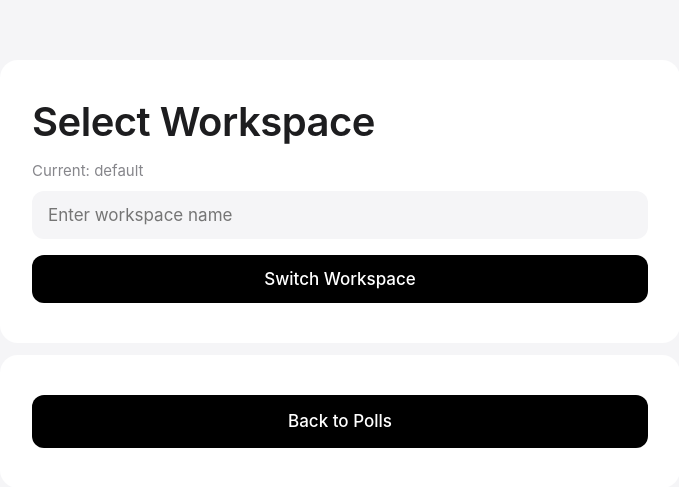
After one commit to kchan139/helm-flask, a Flask app: page /workspace in a window 1280 px wide. The commit adds this page. Shown: the top 487 px of the page, without its empty margins (300-979 px from the left). Run offline with Flask 3, Linux system fonts and the light colour scheme; data that the repository does not hold is empty; some libraries are stand-ins or nearby versions.

Commit message:
feat(backend): add workspace scoping, session-based selector, and DB connection pooling
- implement psycopg2 SimpleConnectionPool w/ init + cleanup hooks
- add workspace_id to polls, enforce scoping on all queries
- add workspace selector page + switch route
- update templates to show active workspace
- add index + migration changes to init.sql
- tighten poll access checks
- switch button styling to dark theme

```diff
--- a/backend/app.py
+++ b/backend/app.py
@@ -1,11 +1,15 @@
-from flask import Flask, jsonify, request, Response, render_template, redirect
+from flask import Flask, jsonify, request, Response, render_template, redirect, session
 from prometheus_client import Counter, Histogram, generate_latest
 import psycopg2
 import psycopg2.extras
+from psycopg2 import pool
 import time
 import os
+import atexit
+import secrets
 
 app = Flask(__name__)
+app.secret_key = os.getenv("SECRET_KEY", secrets.token_hex(32))
 
 REQUEST_COUNT = Counter(
     "flask_request_count", "App Request Count", ["method", "endpoint", "status"]
@@ -14,10 +18,42 @@ REQUEST_DURATION = Histogram(
     "flask_request_duration_seconds", "Request Duration", ["method", "endpoint"]
 )
 
+connection_pool = None
+
+def init_pool():
+    global connection_pool
+    connection_pool = psycopg2.pool.SimpleConnectionPool(
+        minconn=1,
+        maxconn=10,
+        host=os.getenv("DB_HOST"),
+        database=os.getenv("DB_NAME"),
+        user=os.getenv("DB_USER"),
+        password=os.getenv("DB_PASSWORD"),
+    )
+
+def get_db_connection():
+    if connection_pool is None:
+        init_pool()
+    return connection_pool.getconn()
+
+def return_db_connection(conn):
+    if connection_pool:
+        connection_pool.putconn(conn)
+
+def close_pool():
+    if connection_pool:
+        connection_pool.closeall()
+
+init_pool()
+atexit.register(close_pool)
+
 
 @app.before_request
 def before_request():
     request.start_time = time.time()
+    # Set default workspace if not set
+    if 'workspace_id' not in session:
+        session['workspace_id'] = 'default'
 
 
 @app.after_request
@@ -28,45 +64,69 @@ def after_request(response):
     return response
 
 
-def get_db_connection():
-    return psycopg2.connect(
-        host=os.getenv("DB_HOST"),
-        database=os.getenv("DB_NAME"),
-        user=os.getenv("DB_USER"),
-        password=os.getenv("DB_PASSWORD"),
-    )
-
-
 def get_client_ip():
     return request.headers.get("X-Forwarded-For", request.remote_addr).split(",")[0]
 
 
+def get_workspace_id():
+    return session.get('workspace_id', 'default')
+
+
+@app.route("/workspace")
+def workspace_selector():
+    conn = get_db_connection()
+    try:
+        cur = conn.cursor(cursor_factory=psycopg2.extras.RealDictCursor)
+        cur.execute("SELECT DISTINCT workspace_id FROM polls ORDER BY workspace_id")
+        workspaces = [row['workspace_id'] for row in cur.fetchall()]
+        cur.close()
+
+        current = get_workspace_id()
+        return render_template("workspace.html", workspaces=workspaces, current=current)
+    finally:
+        return_db_connection(conn)
+
+
+@app.route("/workspace/set", methods=["POST"])
+def set_workspace():
+    workspace_id = request.form.get("workspace_id", "").strip()
+    if workspace_id:
+        session['workspace_id'] = workspace_id
+    return redirect("/")
+
+
 @app.route("/")
 def index():
+    workspace_id = get_workspace_id()
     conn = get_db_connection()
-    cur = conn.cursor(cursor_factory=psycopg2.extras.RealDictCursor)
+    try:
+        cur = conn.cursor(cursor_factory=psycopg2.extras.RealDictCursor)
 
-    cur.execute(
-        """
-        SELECT p.id, p.title, p.created_at, p.expires_at,
-               COUNT(DISTINCT v.id) as total_votes
-        FROM polls p
-        LEFT JOIN votes v ON p.id = v.poll_id
-        WHERE p.expires_at IS NULL OR p.expires_at > NOW()
-        GROUP BY p.id
-        ORDER BY p.created_at DESC
-    """
-    )
-    polls = cur.fetchall()
+        cur.execute(
+            """
+            SELECT p.id, p.title, p.created_at, p.expires_at,
+                   COUNT(DISTINCT v.id) as total_votes
+            FROM polls p
+            LEFT JOIN votes v ON p.id = v.poll_id
+            WHERE p.workspace_id = %s
+              AND (p.expires_at IS NULL OR p.expires_at > NOW())
+            GROUP BY p.id
+            ORDER BY p.created_at DESC
+        """,
+            (workspace_id,)
+        )
+        polls = cur.fetchall()
+        cur.close()
 
-    cur.close()
-    conn.close()
-
-    return render_template("index.html", polls=polls)
+        return render_template("index.html", polls=polls, workspace=workspace_id)
+    finally:
+        return_db_connection(conn)
 
 
 @app.route("/create", methods=["GET", "POST"])
 def create_poll():
+    workspace_id = get_workspace_id()
+
     if request.method == "POST":
         title = request.form.get("title")
         options = [v for k, v in request.form.items() if k.startswith("option_") and v]
@@ -74,94 +134,105 @@ def create_poll():
 
         if not title or len(options) < 2:
             return render_template(
-                "create.html", error="Title and at least 2 options required"
+                "create.html", error="Title and at least 2 options required", workspace=workspace_id
             )
 
         conn = get_db_connection()
-        cur = conn.cursor()
+        try:
+            cur = conn.cursor()
 
-        expires_at = None
-        if expires_hours:
-            cur.execute("SELECT NOW() + INTERVAL '%s hours'", (expires_hours,))
-            expires_at = cur.fetchone()[0]
+            expires_at = None
+            if expires_hours:
+                cur.execute("SELECT NOW() + INTERVAL '%s hours'", (expires_hours,))
+                expires_at = cur.fetchone()[0]
 
-        cur.execute(
-            "INSERT INTO polls (title, expires_at) VALUES (%s, %s) RETURNING id",
-            (title, expires_at),
-        )
-        poll_id = cur.fetchone()[0]
+            cur.execute(
+                "INSERT INTO polls (title, workspace_id, expires_at) VALUES (%s, %s, %s) RETURNING id",
+                (title, workspace_id, expires_at),
+            )
+            poll_id = cur.fetchone()[0]
 
-        for option in options:
-            cur.execute(
-                "INSERT INTO options (poll_id, text) VALUES (%s, %s)", (poll_id, option)
-            )
+            for option in options:
+                cur.execute(
+                    "INSERT INTO options (poll_id, text) VALUES (%s, %s)", (poll_id, option)
+                )
 
-        conn.commit()
-        cur.close()
-        conn.close()
+            conn.commit()
+            cur.close()
 
-        return redirect(f"/poll/{poll_id}")
+            return redirect(f"/poll/{poll_id}")
+        except Exception as e:
+            conn.rollback()
+            raise
+        finally:
+            return_db_connection(conn)
 
-    return render_template("create.html")
+    return render_template("create.html", workspace=workspace_id)
 
 
 @app.route("/poll/<int:poll_id>", methods=["GET", "POST"])
 def view_poll(poll_id):
+    workspace_id = get_workspace_id()
     conn = get_db_connection()
-    cur = conn.cursor(cursor_factory=psycopg2.extras.RealDictCursor)
+    try:
+        cur = conn.cursor(cursor_factory=psycopg2.extras.RealDictCursor)
 
-    if request.method == "POST":
-        option_id = request.form.get("option_id")
+        if request.method == "POST":
+            option_id = request.form.get("option_id")
+            voter_ip = get_client_ip()
+
+            try:
+                cur.execute(
+                    "INSERT INTO votes (poll_id, voter_ip) VALUES (%s, %s)",
+                    (poll_id, voter_ip),
+                )
+                cur.execute(
+                    "UPDATE options SET votes = votes + 1 WHERE id = %s AND poll_id = %s",
+                    (option_id, poll_id),
+                )
+                conn.commit()
+            except psycopg2.IntegrityError:
+                conn.rollback()
+
+        cur.execute(
+            """SELECT * FROM polls
+               WHERE id = %s
+                 AND workspace_id = %s
+                 AND (expires_at IS NULL OR expires_at > NOW())""",
+            (poll_id, workspace_id),
+        )
+        poll = cur.fetchone()
+
+        if not poll:
+            cur.close()
+            return "Poll not found or access denied", 404
+
+        cur.execute(
+            "SELECT id, text, votes FROM options WHERE poll_id = %s ORDER BY id", (poll_id,)
+        )
+        options = cur.fetchall()
+
+        cur.execute("SELECT COUNT(*) as total FROM votes WHERE poll_id = %s", (poll_id,))
+        total_votes = cur.fetchone()["total"]
+
         voter_ip = get_client_ip()
+        cur.execute(
+            "SELECT 1 FROM votes WHERE poll_id = %s AND voter_ip = %s", (poll_id, voter_ip)
+        )
+        has_voted = cur.fetchone() is not None
 
-        try:
-            cur.execute(
-                "INSERT INTO votes (poll_id, voter_ip) VALUES (%s, %s)",
-                (poll_id, voter_ip),
-            )
-            cur.execute(
-                "UPDATE options SET votes = votes + 1 WHERE id = %s AND poll_id = %s",
-                (option_id, poll_id),
-            )
-            conn.commit()
-        except psycopg2.IntegrityError:
-            conn.rollback()
+        cur.close()
 
-    cur.execute(
-        "SELECT * FROM polls WHERE id = %s AND (expires_at IS NULL OR expires_at > NOW())",
-        (poll_id,),
-    )
-    poll = cur.fetchone()
-
-    if not poll:
-        cur.close()
-        conn.close()
-        return "Poll not found", 404
-
-    cur.execute(
-        "SELECT id, text, votes FROM options WHERE poll_id = %s ORDER BY id", (poll_id,)
-    )
-    options = cur.fetchall()
-
-    cur.execute("SELECT COUNT(*) as total FROM votes WHERE poll_id = %s", (poll_id,))
-    total_votes = cur.fetchone()["total"]
-
-    voter_ip = get_client_ip()
-    cur.execute(
-        "SELECT 1 FROM votes WHERE poll_id = %s AND voter_ip = %s", (poll_id, voter_ip)
-    )
-    has_voted = cur.fetchone() is not None
-
-    cur.close()
-    conn.close()
-
-    return render_template(
-        "poll.html",
-        poll=poll,
-        options=options,
-        total_votes=total_votes,
-        has_voted=has_voted,
-    )
+        return render_template(
+            "poll.html",
+            poll=poll,
+            options=options,
+            total_votes=total_votes,
+            has_voted=has_voted,
+            workspace=workspace_id,
+        )
+    finally:
+        return_db_connection(conn)
 
 
 @app.route("/alive")
@@ -171,15 +242,16 @@ def alive():
 
 @app.route("/health")
 def health():
+    conn = get_db_connection()
     try:
-        conn = get_db_connection()
         cur = conn.cursor()
         cur.execute("SELECT 1")
         cur.close()
-        conn.close()
         return jsonify({"status": "healthy"}), 200
     except Exception as e:
         return jsonify({"status": "unhealthy", "error": str(e)}), 500
+    finally:
+        return_db_connection(conn)
 
 
 @app.route("/metrics")
--- a/backend/templates/base.html
+++ b/backend/templates/base.html
@@ -48,7 +48,7 @@
             background: #fff;
         }
         button, .btn {
-            background: #0071e3;
+            background: #000000;
             color: #fff;
             cursor: pointer;
             text-decoration: none;
@@ -58,7 +58,7 @@
             transition: background 0.2s;
         }
         button:hover, .btn:hover {
-            background: #0077ed;
+            background: #363636;
         }
         .back-btn {
             background: #f5f5f7;
--- a/backend/templates/index.html
+++ b/backend/templates/index.html
@@ -3,6 +3,7 @@
 {% block content %}
 <div class="card">
     <h1>Quick Poll</h1>
+    <div class="stats">Workspace: {{ workspace }} • <a href="/workspace" style="color: #0071e3;">Switch</a></div>
     <a href="/create" class="btn">Create New Poll</a>
 </div>
 
--- /dev/null
+++ b/backend/templates/workspace.html
@@ -0,0 +1,29 @@
+{% extends "base.html" %}
+
+{% block content %}
+<div class="card">
+    <h1>Select Workspace</h1>
+    <p class="stats">Current: {{ current }}</p>
+
+    <form method="POST" action="/workspace/set">
+        <input name="workspace_id" placeholder="Enter workspace name" required />
+        <button type="submit">Switch Workspace</button>
+    </form>
+
+    {% if workspaces %}
+    <h2>Existing Workspaces</h2>
+    {% for ws in workspaces %}
+    <form method="POST" action="/workspace/set" style="margin: 8px 0;">
+        <input type="hidden" name="workspace_id" value="{{ ws }}" />
+        <button type="submit" class="poll-item" style="width: 100%; text-align: left; border: none;">
+            <strong>{{ ws }}</strong>
+        </button>
+    </form>
+    {% endfor %}
+    {% endif %}
+</div>
+
+<div class="card">
+    <a href="/" class="btn">Back to Polls</a>
+</div>
+{% endblock %}
--- a/database/init.sql
+++ b/database/init.sql
@@ -1,9 +1,12 @@
 CREATE TABLE IF NOT EXISTS polls (
     id SERIAL PRIMARY KEY,
+    workspace_id VARCHAR(100) NOT NULL DEFAULT 'default',
     title VARCHAR(255) NOT NULL,
     created_at TIMESTAMP DEFAULT CURRENT_TIMESTAMP,
     expires_at TIMESTAMP
 );
+
+CREATE INDEX IF NOT EXISTS idx_workspace ON polls(workspace_id);
 
 CREATE TABLE IF NOT EXISTS options (
     id SERIAL PRIMARY KEY,
```
